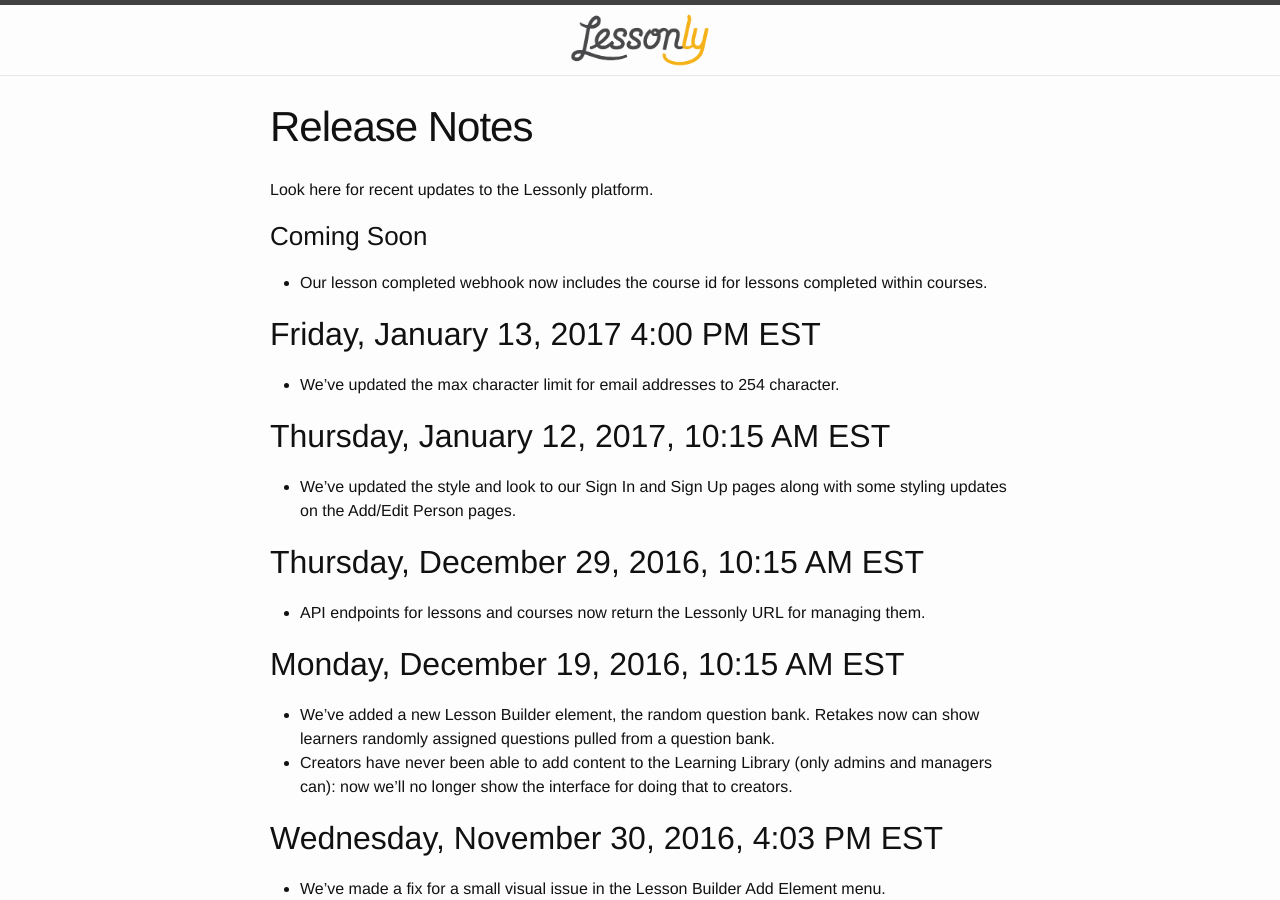
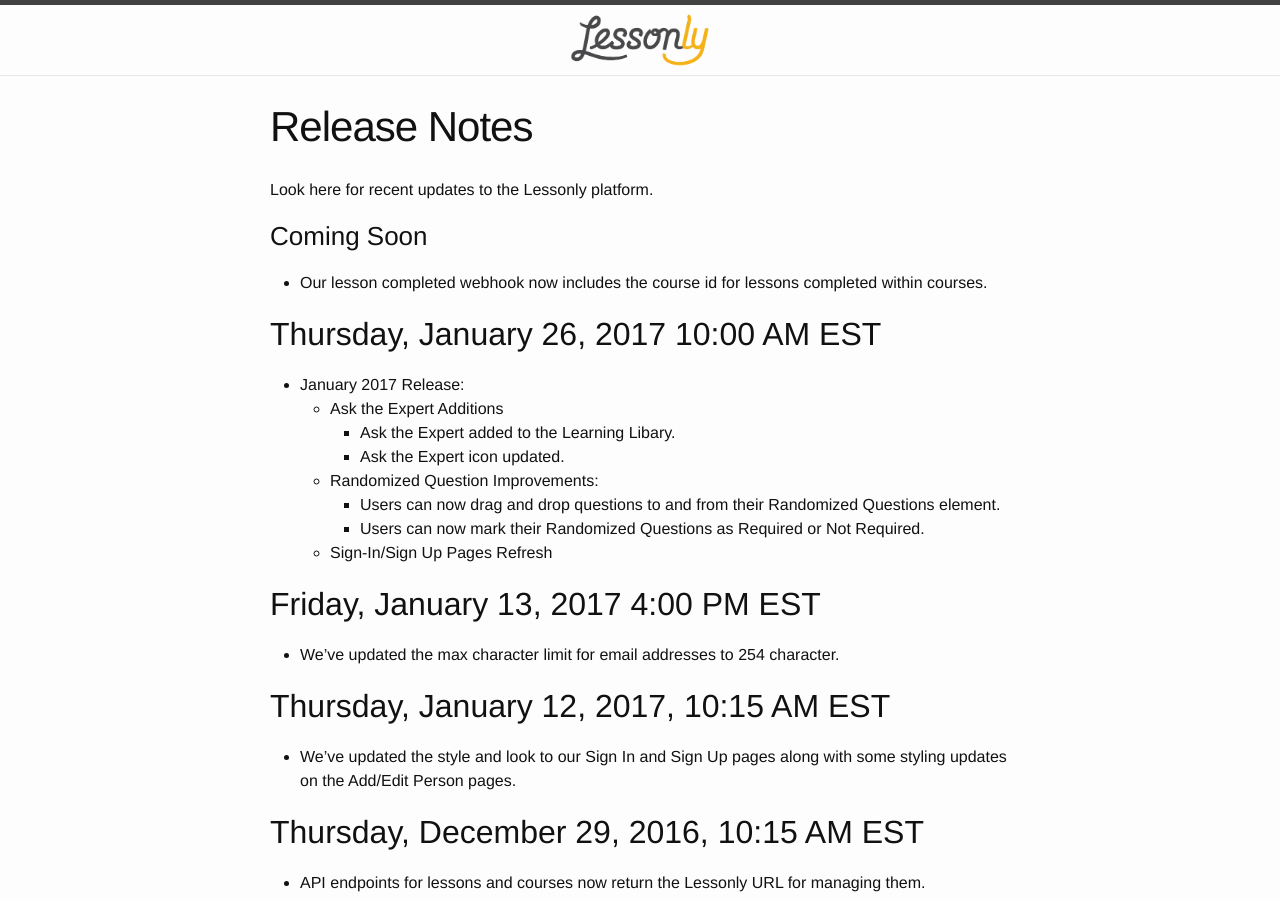
Before and after one commit to isabella232/lessonly.github.io, a Jekyll site: the page built from release-notes.md, in a window 1280 px wide and 900 px high. Built offline with Jekyll 4.4.1, drawn with Linux system fonts in a browser that asks for light colours.

Commit message:
Update release-notes.md

```diff
--- a/release-notes.md
+++ b/release-notes.md
@@ -9,6 +9,18 @@
 ### Coming Soon
 
 - Our lesson completed webhook now includes the course id for lessons completed within courses.
+
+## Thursday, January 26, 2017 10:00 AM EST
+- January 2017 Release:
+  - Ask the Expert Additions
+      - Ask the Expert added to the Learning Libary.
+      - Ask the Expert icon updated.
+
+  - Randomized Question Improvements:
+      - Users can now drag and drop questions to and from their Randomized Questions element.
+      - Users can now mark their Randomized Questions as Required or Not Required.
+
+  - Sign-In/Sign Up Pages Refresh
 
 ## Friday, January 13, 2017 4:00 PM EST
 - We've updated the max character limit for email addresses to 254 character.
```
